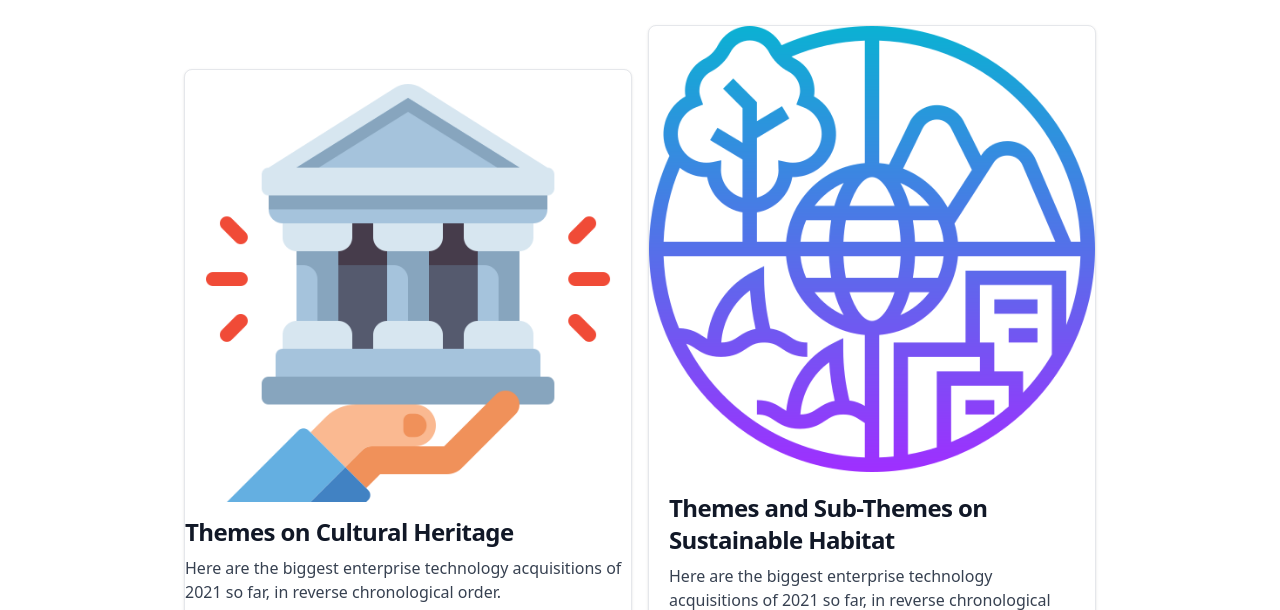
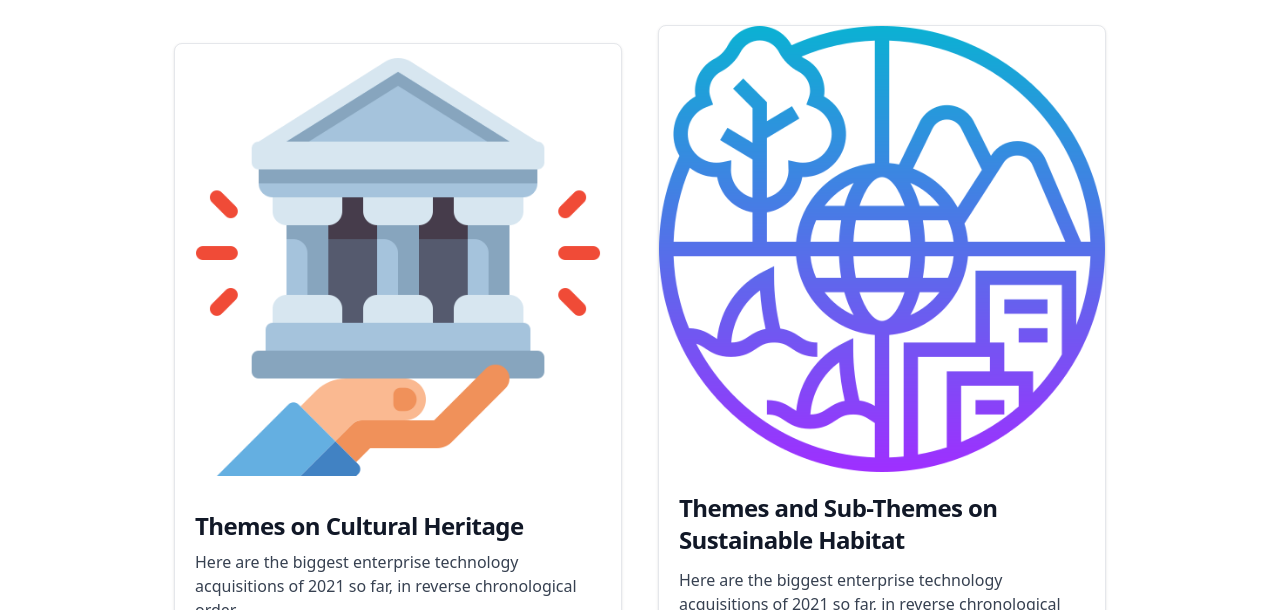
Before and after one commit to akashslm10/Conference, a website: page theme.html in a window 1280 px wide. Shown: the part 227-837 px from the top of the page. Drawn offline with nearby package versions, Linux system fonts and the light colour scheme.

Commit message:
minor changes in themes

```diff
--- a/theme.html
+++ b/theme.html
@@ -112,12 +112,12 @@
         <h1 class="text-6xl text-black font-bold items-center justify-center text-center">THEMES</h1>
     </div>
     <!-- SECTION -->
-    <div class="flex items-center justify-center space-x-4 py-4 md:py-8 flex-wrap">
+    <div class="flex flex-col-3 items-center justify-center space-x-9 py-4 md:py-8 flex-wrap">
         <div class="max-w-md bg-white border border-gray-200 rounded-lg shadow dark:bg-gray-800 dark:border-gray-700">
             <a href="#">
                 <img class="rounded-t-lg" src="./image/heritage.png" alt="" />
             </a>
-            <div class="pb-2">
+            <div class="p-5">
                 <a href="#">
                     <h5 class="mb-2 text-2xl font-bold tracking-tight text-gray-900 dark:text-white">Themes on Cultural Heritage</h5>
                 </a>
@@ -136,7 +136,7 @@
             </a>
             <div class="p-5">
                 <a href="#">
-                    <h5 class="mb-2 text-2xl font-bold tracking-tight text-gray-900 dark:text-white">Themes and Sub-Themes on Sustainable Habitat</h5>
+                    <h5 class="mb-3 text-2xl font-bold tracking-tight text-gray-900 dark:text-white">Themes and Sub-Themes on Sustainable Habitat</h5>
                 </a>
                 <p class="mb-3 font-normal text-gray-700 dark:text-gray-400">Here are the biggest enterprise technology acquisitions of 2021 so far, in reverse chronological order.</p>
                 <a href="https://docs.google.com/spreadsheets/d/11VU6p3qzUb6latRZqXwCR3VH6kgSUlb_/edit#gid=1343076164" class="inline-flex items-center px-3 py-2 text-sm font-medium text-center text-white bg-blue-700 rounded-lg hover:bg-blue-800 focus:ring-4 focus:outline-none focus:ring-blue-300 dark:bg-blue-600 dark:hover:bg-blue-700 dark:focus:ring-blue-800">
```
